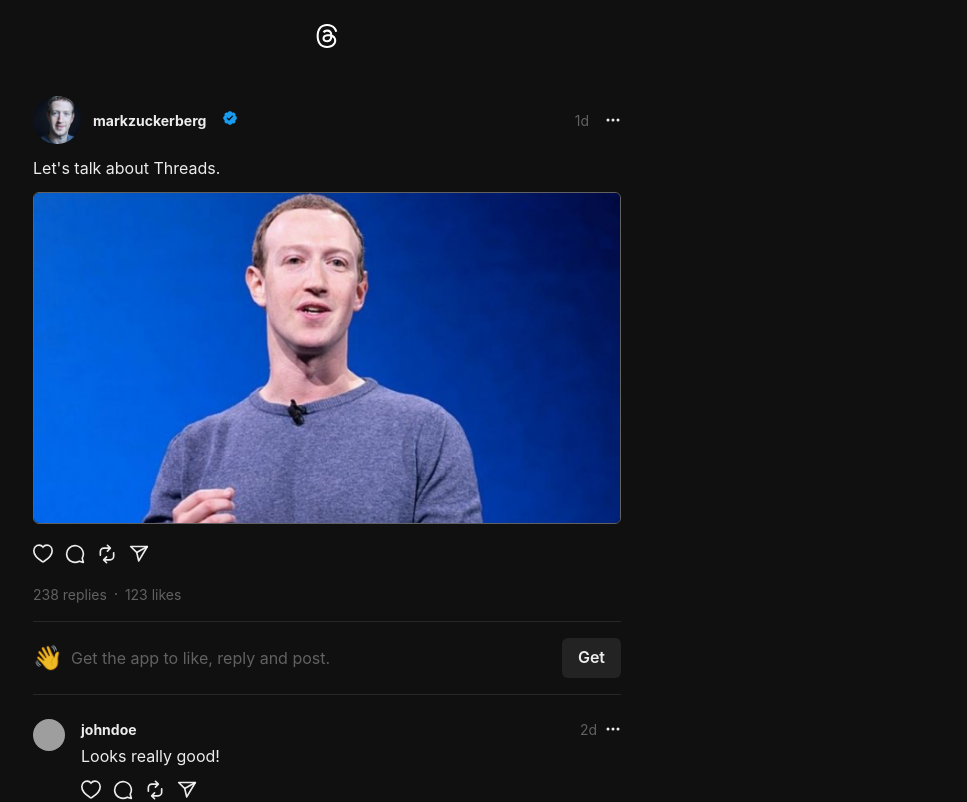
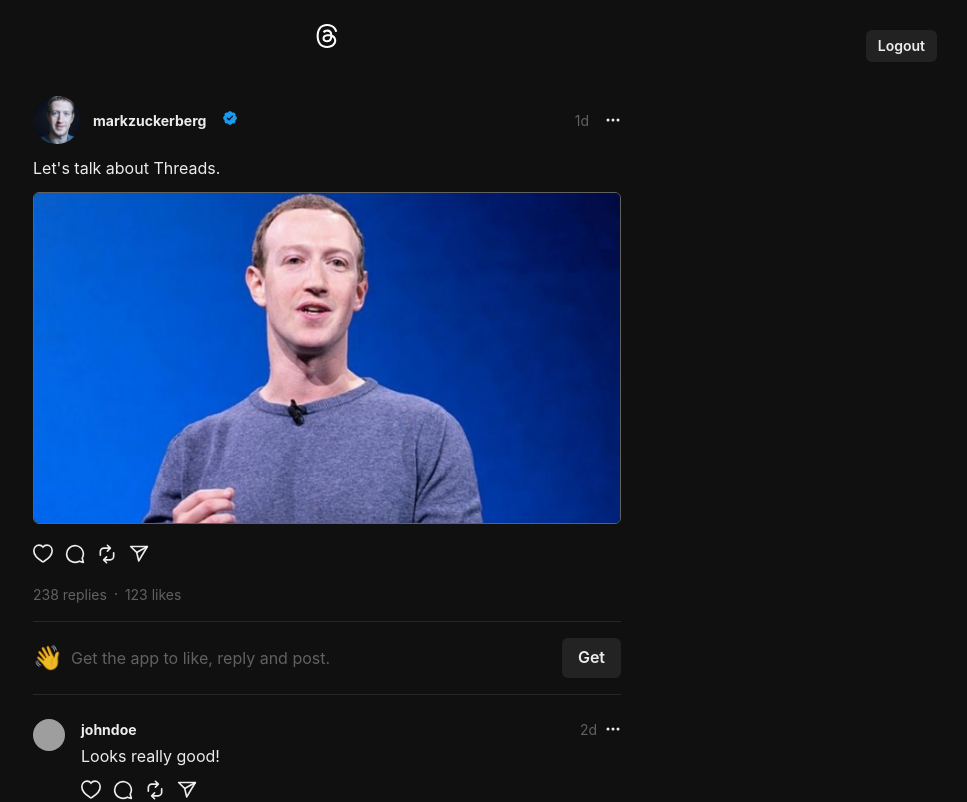
Before and after one commit to rajeevkrS/Threads-Social-App, a React (Vite) app in the folder frontend/: page /markzuckerberg/post/1 in a window 1280 px wide. Shown: the top 802 px of the page, without its empty margins (313-1280 px from the left). Built offline with nearby package versions, Linux system fonts and the light colour scheme; sample sign-in values are in the browser's storage; grey boxes are pictures that could not be loaded.

Commit message:
successfully fetched the logout api and using api logged out the user and created toast notification hook

```diff
--- a/frontend/src/App.jsx
+++ b/frontend/src/App.jsx
@@ -1,22 +1,36 @@
 import { Container } from "@chakra-ui/react";
-import { Routes, Route } from "react-router-dom";
+import { Routes, Route, Navigate } from "react-router-dom";
 import Headers from "./components/Header";
 import PostPage from "./pages/PostPage";
 import UserPage from "./pages/UserPage";
 import AuthPage from "./pages/AuthPage";
 import HomePage from "./pages/HomePage";
+import { useRecoilValue } from "recoil";
+import userAtom from "./atoms/userAtom";
+import Logout from "./components/Logout";
 
 function App() {
+  const user = useRecoilValue(userAtom);
+  console.log(user);
+
   return (
     <Container maxW="620px">
       <Headers />
       <Routes>
-        <Route path="/" element={<HomePage />} />
-        <Route path="/auth" element={<AuthPage />} />
+        <Route
+          path="/"
+          element={user ? <HomePage /> : <Navigate to={"/auth"} />}
+        />
+        <Route
+          path="/auth"
+          element={!user ? <AuthPage /> : <Navigate to={"/"} />}
+        />
 
         <Route path="/:username" element={<UserPage />} />
         <Route path="/:username/post/:pid" element={<PostPage />} />
       </Routes>
+
+      {user && <Logout />}
     </Container>
   );
 }
--- /dev/null
+++ b/frontend/src/atoms/userAtom.js
@@ -0,0 +1,12 @@
+import { atom } from "recoil";
+
+// When the user refreshes or visits the website for the first time,
+// the default value of the userAtom will be set to whatever user data
+// is stored in local storage under the key "user-threads".
+const userAtom = atom({
+  key: "userAtom",
+  // JSON.parse(...) converts this string back into a JavaScript object.
+  default: JSON.parse(localStorage.getItem("user-threads")),
+});
+
+export default userAtom;
--- /dev/null
+++ b/frontend/src/components/Logout.jsx
@@ -0,0 +1,52 @@
+import { Button } from "@chakra-ui/react";
+import React from "react";
+import { useSetRecoilState } from "recoil";
+import userAtom from "../atoms/userAtom";
+import useShowToast from "../hooks/useShowToast";
+
+const Logout = () => {
+  const setUser = useSetRecoilState(userAtom);
+  const showToast = useShowToast();
+
+  const handleLogout = async () => {
+    try {
+      // Fetch Logout Api req.
+      const res = await fetch("/api/users/logout", {
+        method: "POST",
+        headers: {
+          "Content-Type": "application/json",
+        },
+      });
+
+      const data = await res.json();
+
+      // if no data, showing an error using toast notification
+      if (data.error) {
+        showToast("Error", data.error, "error");
+        return;
+      }
+
+      // clearing the cookie from the user's local storage
+      localStorage.removeItem("user-threads");
+
+      // clearing from the state
+      setUser(null);
+    } catch (error) {
+      console.log(error);
+    }
+  };
+
+  return (
+    <Button
+      position={"fixed"}
+      top={"30px"}
+      right={"30px"}
+      size={"sm"}
+      onClick={handleLogout}
+    >
+      Logout
+    </Button>
+  );
+};
+
+export default Logout;
--- a/frontend/src/components/SignUp.jsx
+++ b/frontend/src/components/SignUp.jsx
@@ -13,15 +13,18 @@
   Text,
   useColorModeValue,
   Link,
-  useToast,
 } from "@chakra-ui/react";
 import { useState } from "react";
 import { ViewIcon, ViewOffIcon } from "@chakra-ui/icons";
 import { useSetRecoilState } from "recoil";
 import authSceenAtom from "../atoms/authAtom";
+import useShowToast from "../hooks/useShowToast";
+import userAtom from "../atoms/userAtom";
 
 export default function SignUp() {
   const [showPassword, setShowPassword] = useState(false);
+  const setUser = useSetRecoilState(userAtom);
+  const showToast = useShowToast();
 
   // setter func for updating recoil state
   const setAuthScreen = useSetRecoilState(authSceenAtom);
@@ -33,9 +36,6 @@
     email: "",
     password: "",
   });
-
-  // toast notofication
-  const toast = useToast();
 
   // Fetch Sign Up API
   const handleSignup = async () => {
@@ -55,18 +55,15 @@
 
       // if no data
       if (data.error) {
-        toast({
-          title: "Error",
-          description: data.error,
-          status: "error",
-          duration: 3000,
-          isClosable: true,
-        });
+        showToast("Error", data.error, "error");
         return;
       }
 
       // Stores the data object in the browser's local storage under the key "user-threads". The data is first converted to a JSON string.
       localStorage.setItem("user-threads", JSON.stringify(data));
+
+      // then stored the json data in the state
+      setUser(data);
     } catch (error) {
       console.log(error);
     }
--- /dev/null
+++ b/frontend/src/hooks/useShowToast.js
@@ -0,0 +1,18 @@
+import { useToast } from "@chakra-ui/react";
+
+const useShowToast = () => {
+  const toast = useToast();
+
+  const showToast = (title, description, status) => {
+    toast({
+      title: title,
+      description: description,
+      status: status,
+      duration: 3000,
+      isClosable: true,
+    });
+  };
+  return showToast;
+};
+
+export default useShowToast;
```
